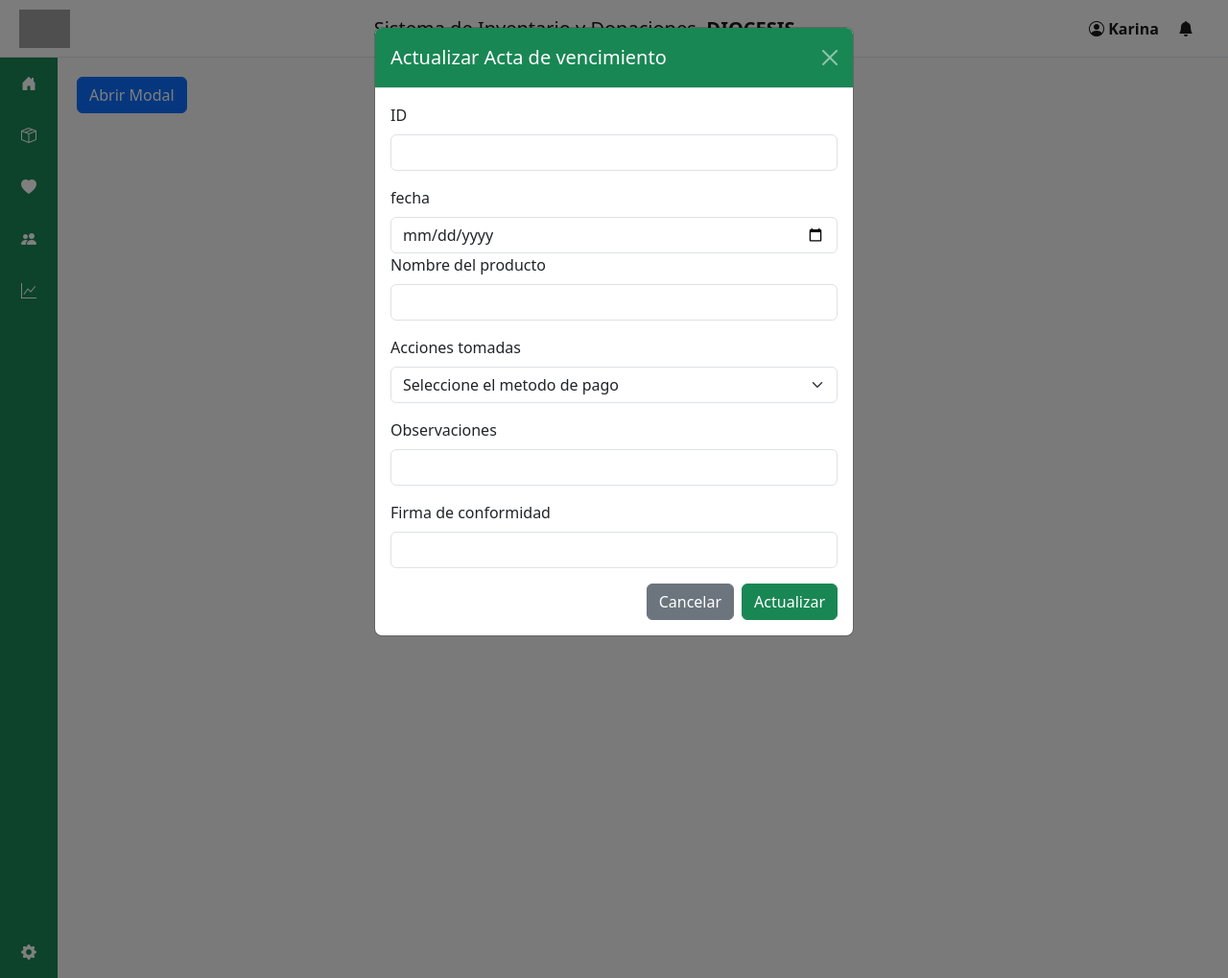
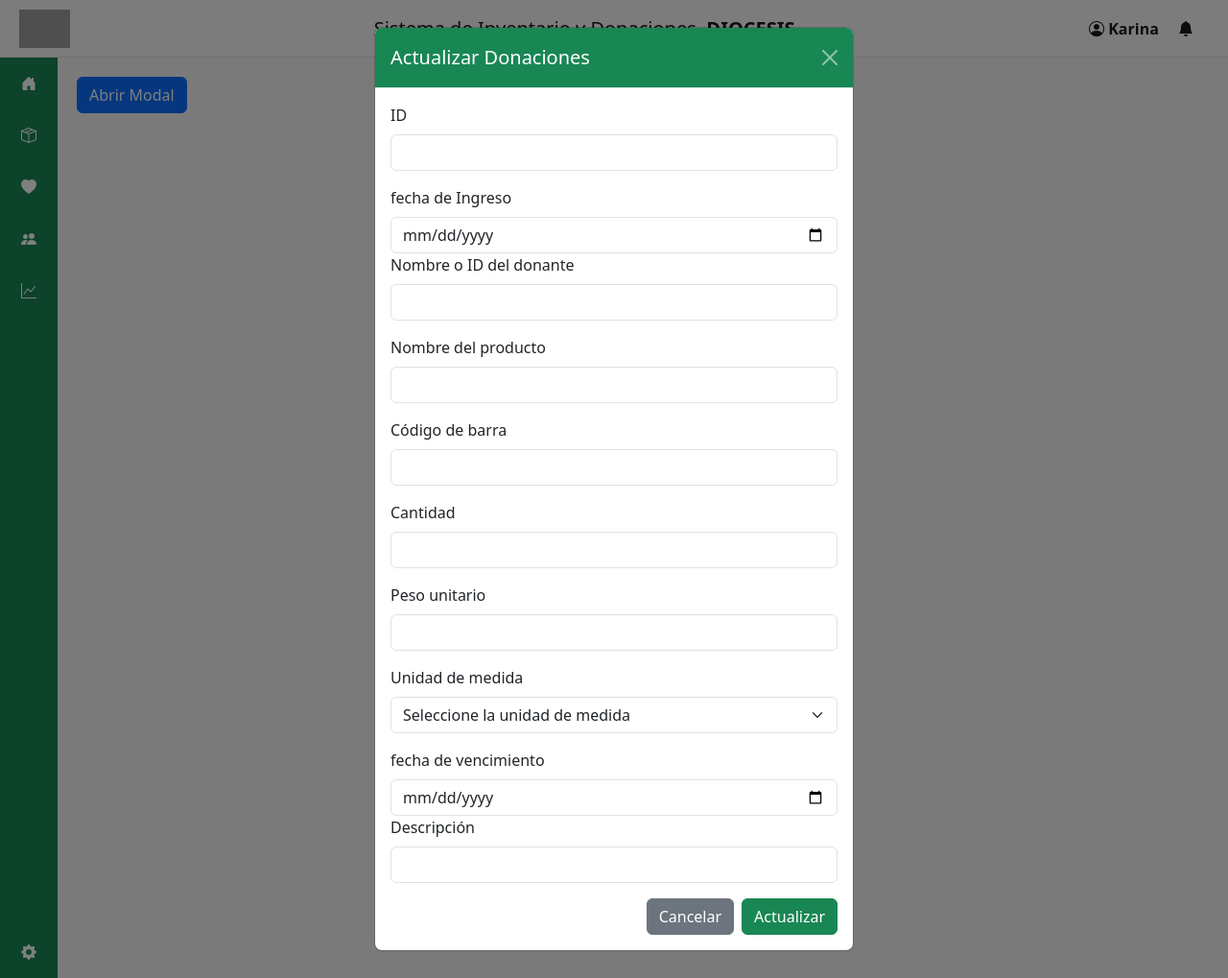
Before and after one commit to Jean8877/PROTOTIPO_ABACO, a Flask app: template templates/frontend/plantilla4.html in a window 1280 px wide, after a click on "Abrir Modal". Shown: the whole page at 96% size. Run offline with Flask 3, Linux system fonts and the light colour scheme; the template is opened without the code that fills it, so the values that code supplies are empty; grey boxes are pictures that could not be loaded.

Commit message:
solo faltan detalles de los estilos y botones

```diff
--- a/templates/frontend/fundaciones.html
+++ b/templates/frontend/fundaciones.html
@@ -18,6 +18,9 @@
     width: 89px;
     background-color: #198754;
   }
+  .sidebar:hover {
+    width: 350px;
+}
 </style>
 
 </head>
--- a/templates/frontend/gestion_parroquia.html
+++ b/templates/frontend/gestion_parroquia.html
@@ -19,6 +19,10 @@
     width: 125px;
     background-color: #198754;
   }
+
+.sidebar:hover {
+    width: 550px;
+}
 </style>
 
 </head>
--- a/templates/frontend/menu_central.html
+++ b/templates/frontend/menu_central.html
@@ -218,10 +218,7 @@ header i {
     </div>
   </div>
 
-  <script src="/static/js/resaltar.js"></script>
-  <script>
-    resaltar()
-  </script>
+
   <script src="/static/js/notificacion.js"></script>
   <script src="https://cdn.jsdelivr.net/npm/bootstrap@5.3.0/dist/js/bootstrap.bundle.min.js"></script>
 </body>
--- a/templates/frontend/plantilla4.html
+++ b/templates/frontend/plantilla4.html
@@ -155,8 +155,9 @@
         <div class="modal-dialog">
             <div class="modal-content">
                 <div class="modal-header bg-success text-white">
-          <h5 class="modal-title" id="modalActualizartipodonanteLabel">Actualizar Acta de vencimiento</h5>
-          <button type="button" class="btn-close btn-close-white" data-bs-dismiss="modal" aria-label="Cerrar"></button>
+                    <h5 class="modal-title" id="modalActualizartipodonanteLabel">Actualizar Donaciones</h5>
+                    <button type="button" class="btn-close btn-close-white" data-bs-dismiss="modal"
+                        aria-label="Cerrar"></button>
                 </div>
                 <div class="modal-body">
                     <form id="formActualizartipodonante">
@@ -165,33 +166,50 @@
                             <input type="text" id="idTipoDonanteModal" class="form-control" readonly>
                         </div>
                         <div>
-              <label for="montoTipoDonanteModal" class="form-label">fecha </label>
+                            <label for="montoTipoDonanteModal" class="form-label">fecha de Ingreso</label>
                             <input type="date" id="montoTipoDonanteModal" class="form-control" required>
                         </div>
                         <div class="mb-3">
-              <label for="pesoUnitarioModal" class="form-label">Nombre del producto</label>
-              <input type="text" id="pesoUnitarioModal" class="form-control" required>
+                            <label for="nombreTipoDonanteModal" class="form-label">Nombre o ID del donante</label>
+                            <input type="text" id="nombreTipoDonanteModal" class="form-control" required>
                         </div>
-
                         <div class="mb-3">
-              <label for="unidadMedidaModal" class="form-label">Acciones tomadas</label>
+                            <label for="nombreTipoDonanteModal" class="form-label">Nombre del producto</label>
+                            <input type="text" id="nombreTipoDonanteModal" class="form-control" required>
+                        </div>
+                        <div class="mb-3">
+                            <label for="codigoBarraModal" class="form-label">Código de barra</label>
+                            <input type="text" id="codigoBarraModal" class="form-control" required>
+                        </div>
+                        <div class="mb-3">
+                            <label for="cantidadTipoDonanteModal" class="form-label">Cantidad</label>
+                            <input type="number" id="cantidadTipoDonanteModal" class="form-control" required>
+                        </div>
+                        <div class="mb-3">
+                            <label for="pesoUnitarioModal" class="form-label">Peso unitario</label>
+                            <input type="number" id="pesoUnitarioModal" class="form-control" required>
+                        </div>
+                        <div class="mb-3">
+                            <label for="unidadMedidaModal" class="form-label">Unidad de medida</label>
                             <select id="unidadMedidaModal" class="form-select" required>
-                <option value="">Seleccione el metodo de pago</option>
-                <option value="efectivo">Efectivo</option>
-                <option value="tarjeta">Tarjeta</option>
-                <option value="transferencia">Transferencia</option>
+                                <option value="">Seleccione la unidad de medida</option>
+                                <option value="kg">Kilogramos</option>
+                                <option value="g">Gramos</option>
+                                <option value="l">Litros</option>
+                                <option value="ml">Mililitros</option>
                             </select>
                         </div>
-            <div class="mb-3">
-              <label for="cantidadTipoDonanteModal" class="form-label">Observaciones</label>
-              <input type="text" id="cantidadTipoDonanteModal" class="form-control" required>
+                        <div>
+                            <label for="montoTipoDonanteModal" class="form-label">fecha de vencimiento</label>
+                            <input type="date" id="montoTipoDonanteModal" class="form-control" required>
                         </div>
                         <div class="mb-3">
-              <label for="descripcionTipoDonanteModal" class="form-label">Firma de conformidad</label>
+                            <label for="descripcionTipoDonanteModal" class="form-label">Descripción</label>
                             <input type="text" id="descripcionTipoDonanteModal" class="form-control" required>
                         </div>
                         <div class="d-flex justify-content-end">
-              <button type="button" class="btn btn-secondary me-2" data-bs-dismiss="modal">Cancelar</button>
+                            <button type="button" class="btn btn-secondary me-2"
+                                data-bs-dismiss="modal">Cancelar</button>
                             <button type="submit" class="btn btn-success">Actualizar</button>
                         </div>
                     </form>
```
Also changed, not shown: templates/frontend/pag_confi.html (+8 -0 lines). Lines whose indentation alone changed are shown as unchanged.
